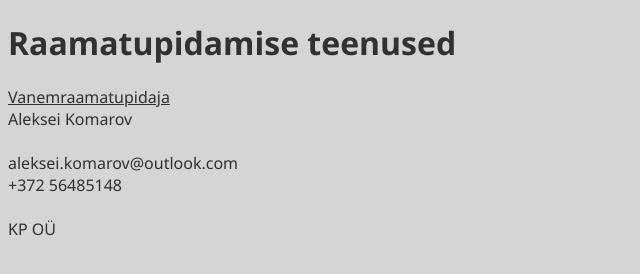
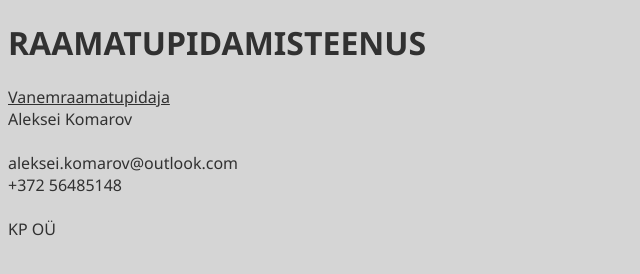
Before and after one commit to alekseikomarov/ratsa, a plain HTML site: page index.html in a window 1280 px wide. Shown: the whole page, without its empty margins (0-640 px from the left). Drawn offline with Linux system fonts and the light colour scheme.

Commit message:
Update index.html

```diff
--- a/index.html
+++ b/index.html
@@ -9,7 +9,7 @@
 </head>
 <body>
     <div id="container">
-        <h1>Raamatupidamise teenused</h1>
+        <h1>RAAMATUPIDAMISTEENUS</h1>
 
         <a href="https://www.kutseregister.ee/ctrl/et/Tunnistused/vaata/11038431/1" target="_blank">
         Vanemraamatupidaja</a><br>
```
